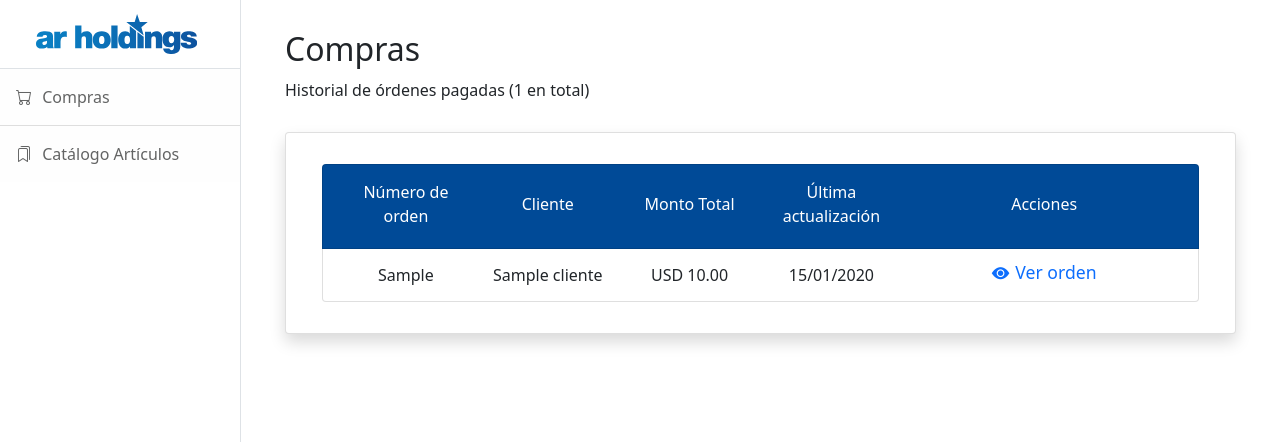
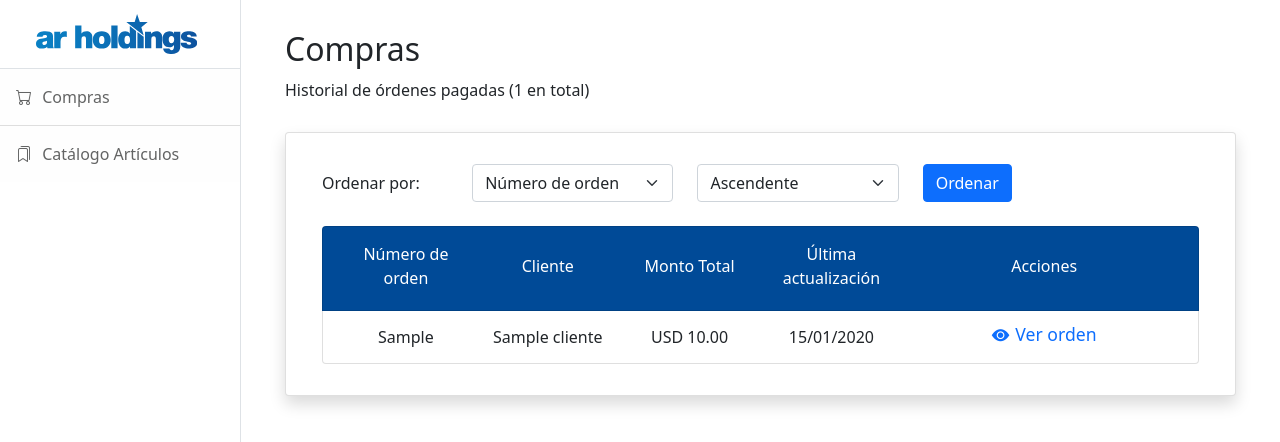
Before and after one commit to gabo-cr/arstore, a Django app: template templates/compras/compras.html in a window 1280 px wide. Shown: the top 442 px of the page. Run offline with Django 4.2, Linux system fonts and the light colour scheme; the template is opened without the code that fills it: most values are stand-ins (such as "Sample title", 1, 10 or a date in 2020).

Commit message:
Add order by functionality
Add order by functionality to Compras and Catalogo.

```diff
--- a/templates/compras/compras.html
+++ b/templates/compras/compras.html
@@ -13,6 +13,51 @@
 <div class="card shadow">
     <div class="card-body">
     {% if ordenes_page %}
+        <form action="{% url 'compras' %}" method="get" class="form-inline mb-4">
+            <div class="row d-flex flex-row align-items-start">
+                <div class="col-md-2">
+                    <label class="col-form-label">Ordenar por: </label>
+                </div>
+                <div class="col-md-3">
+                    <div class="form-group">
+                        <select name="orderby" id="orderby" class="form-select">
+                            {% if orderby == 'num' %}
+                            <option value="num" selected>Número de orden</option>
+                            {% else %}
+                            <option value="num">Número de orden</option>
+                            {% endif %}
+                            {% if orderby == 'tot' %}
+                            <option value="tot" selected>Monto total</option>
+                            {% else %}
+                            <option value="tot">Monto total</option>
+                            {% endif %}
+                            {% if orderby == 'act' %}
+                            <option value="act" selected>Fecha de actualización</option>
+                            {% else %}
+                            <option value="act">Fecha de actualización</option>
+                            {% endif %}
+                        </select>
+                    </div>
+                </div>
+                <div class="col-md-3"">
+                    <select name="orderdir" id="orderdir" class="form-select">
+                        {% if orderdir == 'asc' %}
+                        <option value="asc" selected>Ascendente</option>
+                        {% else %}
+                        <option value="asc">Ascendente</option>
+                        {% endif %}
+                        {% if orderdir == 'desc' %}
+                        <option value="desc" selected>Descendente</option>
+                        {% else %}
+                        <option value="desc">Descendente</option>
+                        {% endif %}
+                    </select>
+                </div>
+                <div class="col-md-2"">
+                    <input type="submit" value="Ordenar" class="btn btn-primary">
+                </div>
+            </div>
+        </form>
         <ul class="list-group">
             <li class="list-group-item articulo heading">
                 <div class="container-fluid">
@@ -73,7 +118,7 @@
         {% if ordenes_page.has_other_pages %}
         <div class="btn-group mt-4" role="group" aria-label="Item pagination">
             {% if ordenes_page.has_previous %}
-                <a href="?page={{ ordenes_page.previous_page_number }}" class="btn btn-outline-primary">&laquo;</a>
+                <a href="?orderby={{orderby}}&orderdir={{orderdir}}&page={{ ordenes_page.previous_page_number }}" class="btn btn-outline-primary">&laquo;</a>
             {% endif %}
 
             {% for page_number in ordenes_page.paginator.page_range %}
@@ -82,14 +127,14 @@
                         <span>{{ page_number }}</span>
                     </button>
                 {% else %}
-                    <a href="?page={{ page_number }}" class="btn btn-outline-primary">
+                    <a href="?orderby={{orderby}}&orderdir={{orderdir}}&page={{ page_number }}" class="btn btn-outline-primary">
                         {{ page_number }}
                     </a>
                 {% endif %}
             {% endfor %}
 
             {% if ordenes_page.has_next %}
-                <a href="?page={{ ordenes_page.next_page_number }}" class="btn btn-outline-primary">&raquo;</a>
+                <a href="?orderby={{orderby}}&orderdir={{orderdir}}&page={{ ordenes_page.next_page_number }}" class="btn btn-outline-primary">&raquo;</a>
             {% endif %}
         </div>
         {% endif %}
```
Also changed, not shown: catalogo/views.py (+16 -2 lines), compras/views.py (+18 -4 lines), templates/catalogo/catalogo.html (+48 -6 lines).
